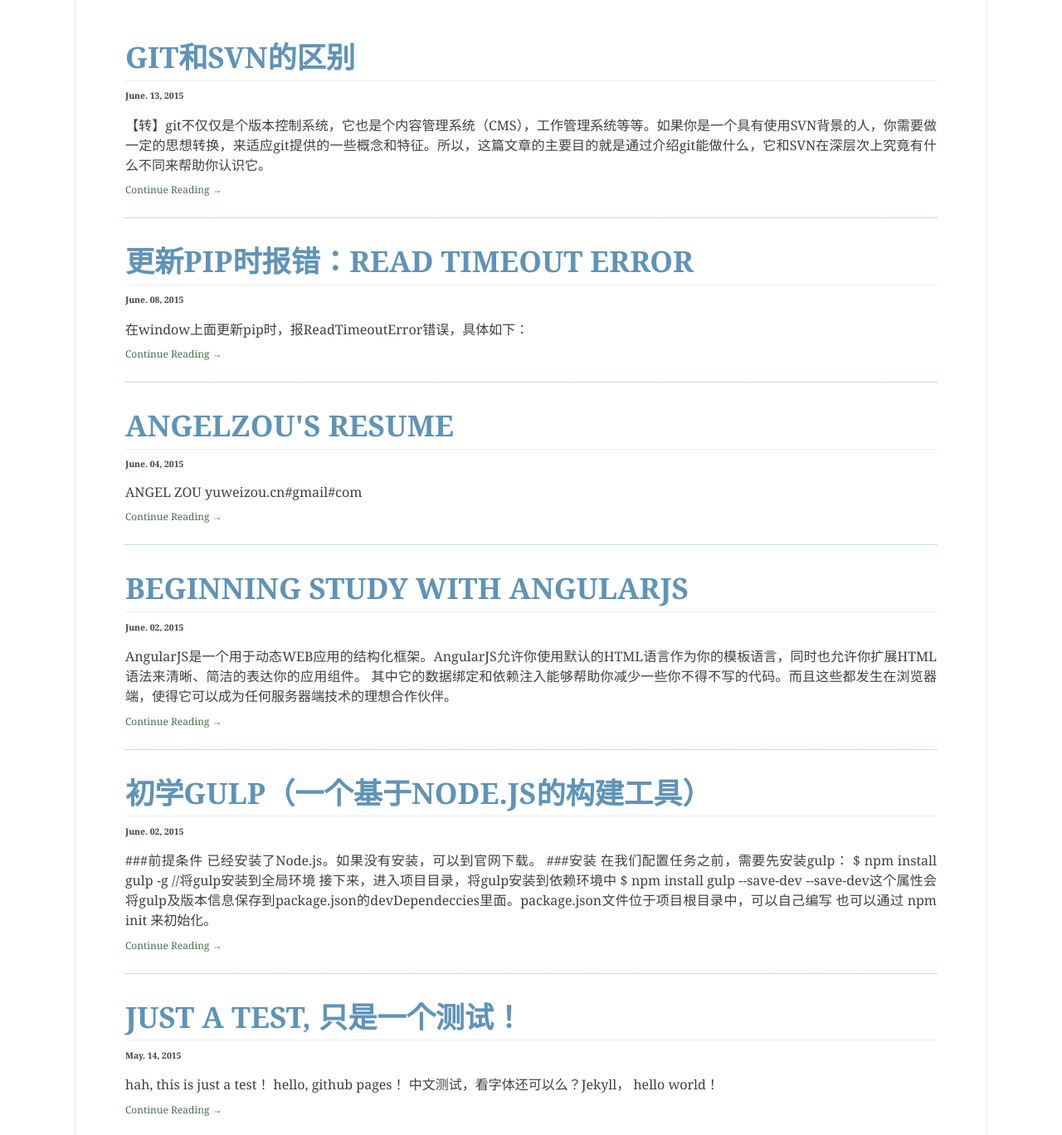
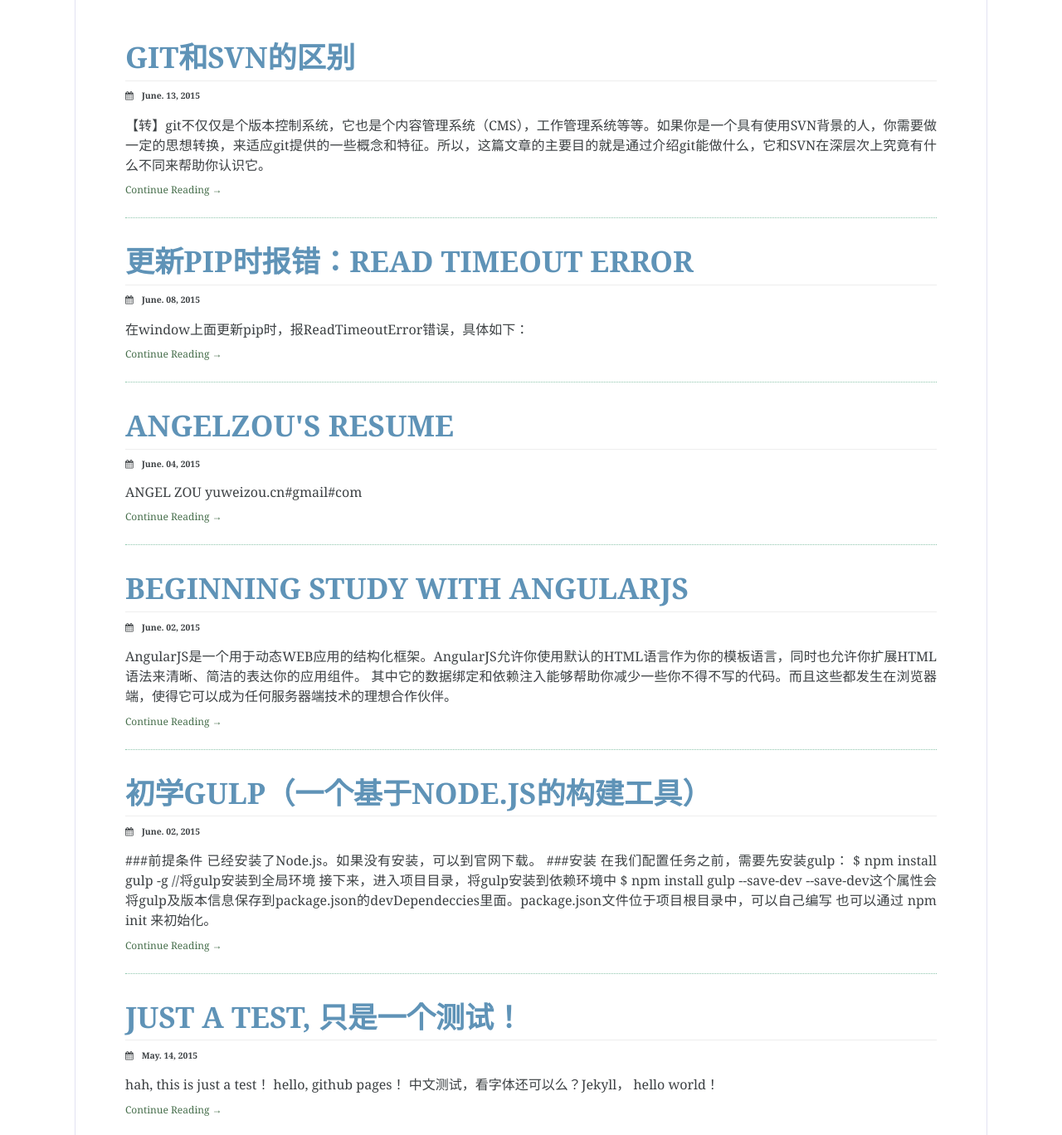
Before and after one commit to angelzou/angelzou.github.io, a Jekyll site: the page built from index.html, in a window 1280 px wide. Shown: the part 400-1768 px from the top of the page at 83% size. Built offline with Jekyll 4.4.1, drawn with Linux system fonts in a browser that asks for light colours; nearby versions of some CDN libraries; Markdown is read by kramdown in place of the engine named in the settings; the list of posts is cut into pages by our own code.

Commit message:
加上时间图标（font）

```diff
--- a/index.html
+++ b/index.html
@@ -6,7 +6,7 @@ title: Angel Zou
 {% for post in paginator.posts %}
 <div class="an-post">
 	<h3><a href="{{ post.url }}">{{ post.title | upcase }}</a></h3>
-	<h5>{{ post.date | date: "%B. %d, %Y" }}</h5>
+	<h5><i class="icon-calendar"></i>{{ post.date | date: "%B. %d, %Y" }}</h5>
 	<!-- 截取摘要 -->
 	{% if site.excerpt_separator %}
         <p>{{ post.excerpt | strip_html }}</p>
```
